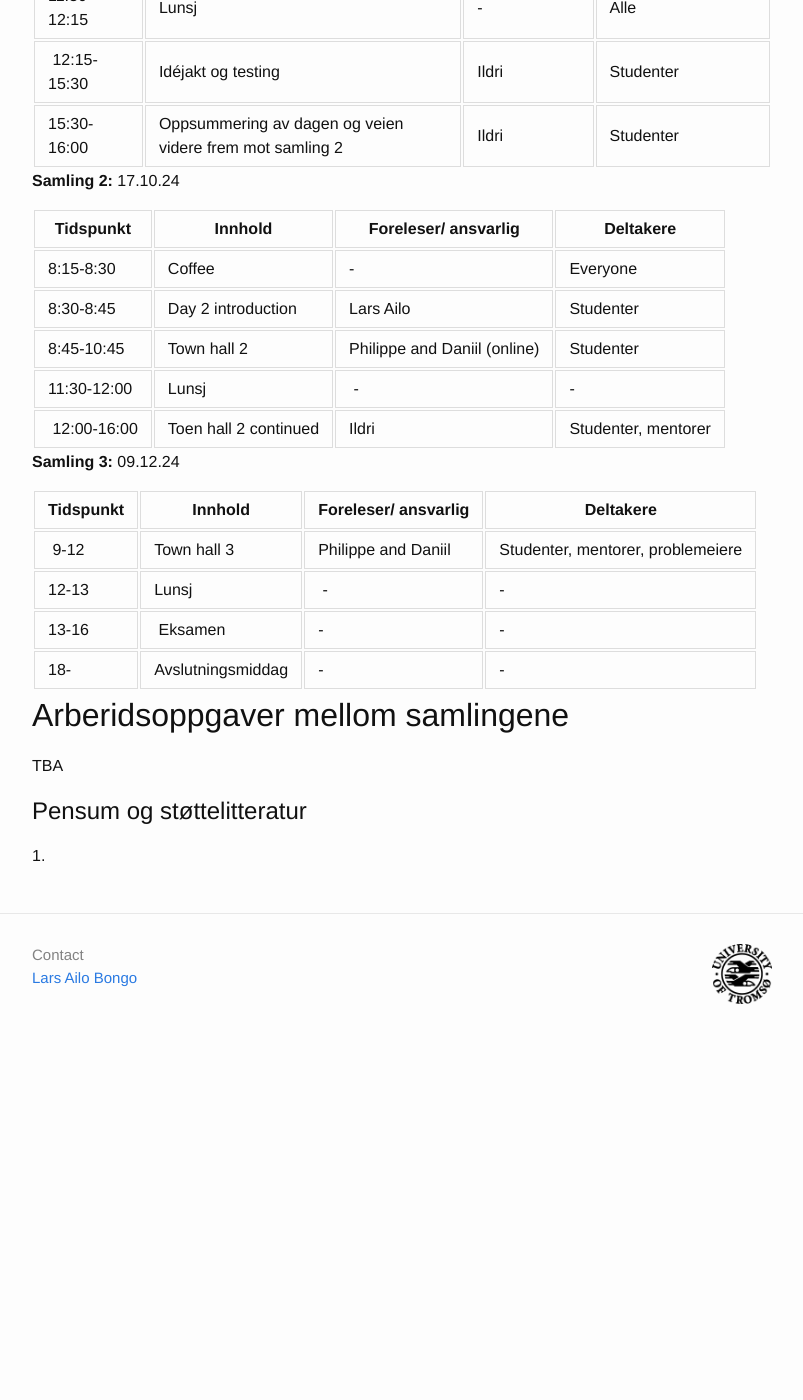
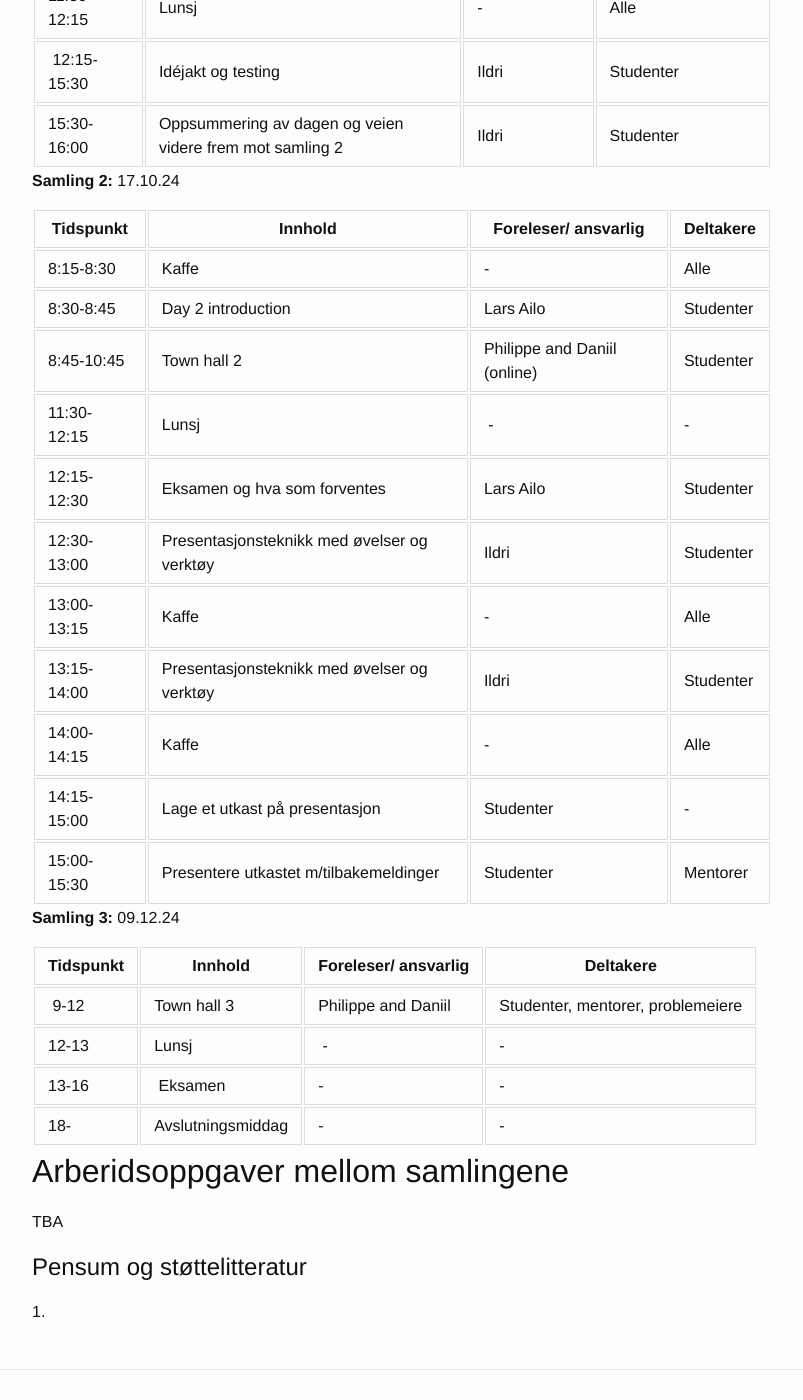
Before and after one commit to uit-inf-6010-f24/uit-inf-6010-f24.github.io, a Jekyll site: the page built from index.md, in a window 1280 px wide and 1400 px high, scrolled down 2384 px. Shown: the whole window, without its empty margins (238-1041 px from the left). Built offline with Jekyll 4.4.1, drawn with Linux system fonts in a browser that asks for light colours; our own code applies the rules of GitHub Pages for plain Markdown files; before the commit the page ends 3433 px from its top, so only the background shows below that.

Commit message:
Update index.md

```diff
--- a/index.md
+++ b/index.md
@@ -72,11 +72,17 @@ Kursansvarlig og andre undervisere er:
 
 | Tidspunkt    	| Innhold		| Foreleser/ ansvarlig | Deltakere |
 |-----------|-----------|----------------------|-----------|
-| 8:15-8:30  | Coffee   | - | Everyone |
+| 8:15-8:30  | Kaffe   | - | Alle |
 | 8:30-8:45  | Day 2 introduction   | Lars Ailo|  Studenter |
 | 8:45-10:45 | Town hall 2   | Philippe and Daniil (online) | Studenter |
-| 11:30-12:00 | Lunsj        | - | - |
-| 12:00-16:00 | Toen hall 2 continued  | Ildri | Studenter, mentorer |
+| 11:30-12:15 | Lunsj        | - | - |
+| 12:15-12:30 | Eksamen og hva som forventes | Lars Ailo | Studenter |
+| 12:30-13:00 | Presentasjonsteknikk med øvelser og verktøy | Ildri | Studenter |
+| 13:00-13:15 | Kaffe | -  | Alle |
+| 13:15-14:00 | Presentasjonsteknikk med øvelser og verktøy | Ildri | Studenter |
+| 14:00-14:15 | Kaffe | - | Alle |
+| 14:15-15:00 | Lage et utkast på presentasjon | Studenter | - |
+| 15:00-15:30 | Presentere utkastet m/tilbakemeldinger | Studenter | Mentorer |
 
 **Samling 3:**
 09.12.24
```
